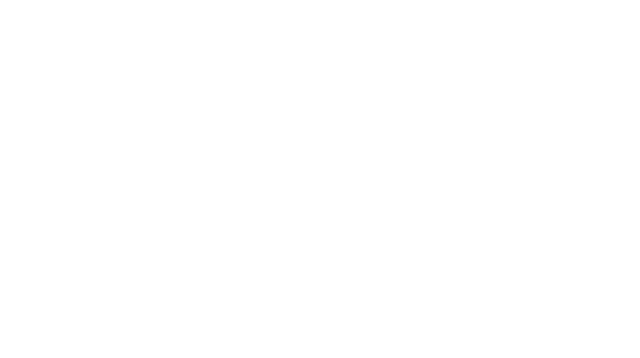
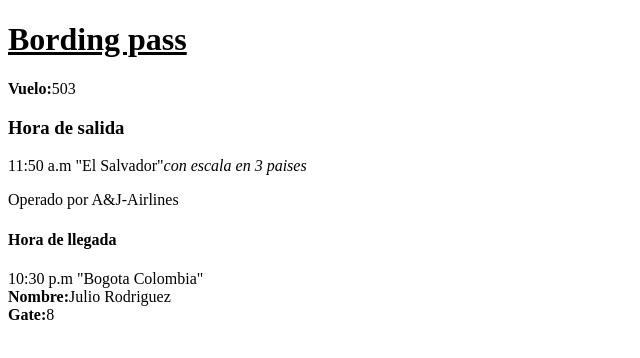
Before and after one commit to Julio-ai/SampleProject-, a plain HTML site: page schedule.html in a window 1280 px wide. Shown: the whole page, without its empty margins (0-640 px from the left). Drawn offline with Linux system fonts and the light colour scheme.

Commit message:
"Añadiendo Contenido a (Schedule.html)"

```diff
--- a/schedule.html
+++ b/schedule.html
@@ -3,10 +3,23 @@
 <html lang="en" dir="ltr">
   <head>
     <meta charset="utf-8">
-  <title>Document</title>
+  <title>Schedule</title>
   </head>
   <body>
+    <div align="left">
+      <h1><u>Bording pass</u></h1>
+      </div>
+        <p><strong>Vuelo:</strong>503</p>
 
+          <h3>Hora de salida</h3>
+          11:50 a.m "El Salvador"<em>con escala en 3 paises</em> <br>
+           <p>Operado por A&J-Airlines</p>
+      <div>
+        <h4>Hora de llegada</h4>
+        10:30 p.m "Bogota Colombia"<br>
+        <strong>Nombre:</strong>Julio Rodriguez<br>
+        <b>Gate:</b>8
+      </div>
 
       </body>
 </html>
```
